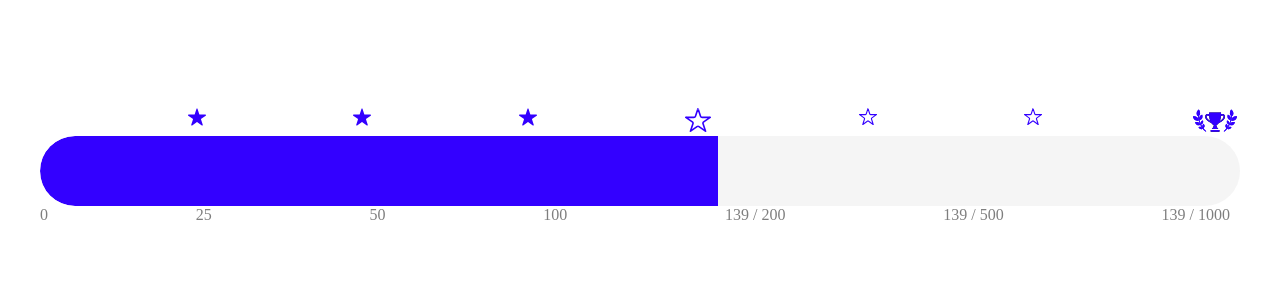
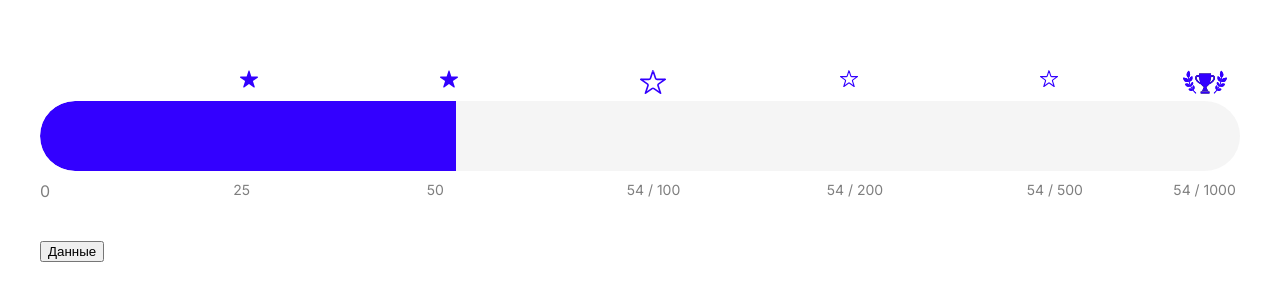
Before and after one commit to kotet912/div-test, a Vue app: page / in a window 1280 px wide. Shown: the part 234-534 px from the top of the page. Built offline with nearby package versions, Linux system fonts and the light colour scheme.

Commit message:
позиционирование звезд и очков

```diff
--- a/src/App.vue
+++ b/src/App.vue
@@ -13,9 +13,12 @@ export default {
 </script>
 
 <style>
+@import url('https://fonts.googleapis.com/css2?family=Inter&display=swap');
+
 #app {
   -webkit-font-smoothing: antialiased;
   -moz-osx-font-smoothing: grayscale;
+  font-family: 'Inter', sans-serif;
 }
 
 body {
--- a/src/components/Game.less
+++ b/src/components/Game.less
@@ -9,26 +9,28 @@
     }
 
     &__box {
-        display: flex;
-        flex-direction: row;
         width: 100%;
-        justify-content: space-between;
+
+        span {
+            position: absolute;
+        }
 
         &__stages {
-            display: flex;
-            flex-direction: row;
-            justify-content: space-between;
             width: 100%;
 
+            &__threshold {
+                position: relative;
 
-
-            &__threshold {
                 &__star-image {
                     width: 18px;
+                    position: absolute;
+                    top: 0;
                 }
 
                 &__star-contrast-image {
                     width: 18px;
+                    position: absolute;
+                    top: 0;
                 }
 
                 &__large-star {
@@ -37,31 +39,57 @@
 
                 &__cup {
                     width: 50px;
+                    left: 95%;
+                    position: relative;
                 }
             }
-
         }
 
         &__threshold-points {
-            margin: 0 10px;
+            // margin: 0 10px;
+            font-size: 14px;
+            position: relative;
 
-
+            span {
+                position: absolute;
+                top: 0;
+                white-space: nowrap;
+            }
         }
     }
 
     &__line {
         width: 1200px;
+        margin-bottom: 10px;
         height: 70px;
         background: #EFEFEF99;
         border-radius: 50px;
         display: flex;
         overflow: hidden;
+        justify-content: space-between;
 
         &__process {
             background: #3300FF;
             height: 100%;
             border-top-left-radius: 50px;
             border-bottom-left-radius: 50px;
+            display: flex;
+            justify-content: space-around;
+
+            &__vertical-line {
+                height: 100%;
+                width: 1px;
+                background: rgba(0, 0, 0, 0.9);
+                z-index: 999;
+            }
+
+            &__vertical-line:last-child {
+                width: 0px;
+            }
         }
     }
+
+    button {
+        margin-top: 5%;
+    }
 }
--- a/src/components/Game.vue
+++ b/src/components/Game.vue
@@ -3,37 +3,54 @@
         <div class="game__box__stages">
             <div />
             <div class="game__box__stages__threshold" v-for="(stage, index) in stages" :key="stage.id">
-                <img :src="totalPoints >= stage.thresholdPoints ? require('@/assets/Star.svg') : require('@/assets/StarContr.svg')"
+                <img v-if="index < stages.length - 1"
+                    :src="totalPoints >= stage.thresholdPoints ? require('@/assets/Star.svg') : require('@/assets/StarContr.svg')"
                     :class="[
                         totalPoints >= stage.thresholdPoints ? 'game__box__stages__threshold__star-image' : 'game__box__stages__threshold__star-contrast-image',
-                        index === stages.length - index ? 'game__box__stages__threshold__large-star' : ''
-                    ]" alt="" />
+                        index + 1 === currentIndex + 1 ? 'game__box__stages__threshold__large-star' : ''
+                    ]" :style="{
+    left: (index * stageWidth) + '%',
+    marginLeft: index === 0 ? stageWidth + '%' : stageWidth + '%' // Расстояние между звездами
+}" alt="" />
             </div>
-
-
             <img class="game__box__stages__threshold__cup" src="../assets/cup.svg" alt="">
         </div>
+
         <div class="game__line">
-            <div class="game__line__process" :style="{ width: gameProgress + '%' }"></div>
+            <div class="game__line__process" :style="{ width: gameProgress + '%' }">
+            </div>
+            <!-- <span class="game__line__process__vertical-line" v-for="(stage) in stages" :key="stage.id"></span> -->
         </div>
 
         <div class="game__box">
             <span>0</span>
-            <div class="game__box__threshold-points" v-for="stage in stages" :key="stage.id">
-                <span v-if="totalPoints < stage.thresholdPoints">
+            <div class="game__box__threshold-points" v-for="(stage, index) in stages" :key="stage.id">
+                <span v-if="totalPoints < stage.thresholdPoints" :style="{
+                    left: (index * stageWidth) + '%',
+                    marginLeft: index === 0 ? stageWidth - (stageWidth / 30) + '%' : (index === stages.length - 1 ? stageWidth - (stageWidth / 3) + '%' : stageWidth - (stageWidth / 15) + '%')
+                }">
                     {{ totalPoints }} / {{ stage.thresholdPoints }}
                 </span>
-                <span v-else>
+                <span v-else :style="{
+                    left: (index * stageWidth) + '%',
+                    marginLeft: index === 0 ? stageWidth - (stageWidth / 30) + '%' : (index === stages.length - 1 ? stageWidth - (stageWidth / 3) + '%' : stageWidth - (stageWidth / 15) + '%')
+                }">
                     {{ stage.thresholdPoints }}
                 </span>
             </div>
         </div>
+        <button @click="updateBestResults">Данные</button>
     </div>
 </template>
 
 <script>
 export default {
     name: 'DivTestGame',
+    data () {
+        return {
+            currentIndex: -1,
+        };
+    },
     computed: {
         stages () {
             return this.$store.state.stages;
@@ -43,37 +60,56 @@ export default {
                 return sum + stage.games.reduce((stageSum, game) => stageSum + game.bestResult, 0);
             }, 0);
         },
+        stageCount () {
+            return this.stages.length;
+        },
+        stageWidth () {
+            if (this.stageCount === 0) {
+                return 0;
+            }
+            return 100 / this.stageCount;
+        },
         gameProgress () {
-            const stageCount = this.stages.length;
-            if (stageCount === 0) {
-                return 0; // Избегаем деления на ноль
+            if (this.stageCount === 0) {
+                return 0;
             }
 
-            // Рассчитываем ширину каждого этапа в процентах
-            const stageWidth = 100 / stageCount;
-
             // Найдем индекс текущего этапа, который не пройден
-            let currentIndex = -1;
-            for (let i = 0; i < stageCount; i++) {
+            // eslint-disable-next-line vue/no-side-effects-in-computed-properties
+            this.currentIndex = -1; // Обновляем значение currentIndex
+            for (let i = 0; i < this.stageCount; i++) {
                 if (this.totalPoints < this.stages[i].thresholdPoints) {
-                    currentIndex = i;
+                    // eslint-disable-next-line vue/no-side-effects-in-computed-properties
+                    this.currentIndex = i;
                     break;
                 }
             }
 
-            if (currentIndex === -1) {
+            if (this.currentIndex === -1) {
                 return 100; // Если все этапы пройдены, процент равен 100%
             }
 
-            if (currentIndex === 0) {
+            if (this.currentIndex === 0) {
                 // Если текущий этап первый, используем общее количество очков
-                return (this.totalPoints / this.stages[currentIndex].thresholdPoints) * stageWidth;
+                return (this.totalPoints / this.stages[this.currentIndex].thresholdPoints) * this.stageWidth;
             } else {
                 // Рассчитываем текущую ширину процесс-бара на основе индекса текущего этапа
-                const currentWidth = (currentIndex * stageWidth) + ((this.totalPoints - this.stages[currentIndex - 1].thresholdPoints) / (this.stages[currentIndex].thresholdPoints - this.stages[currentIndex - 1].thresholdPoints)) * stageWidth;
+                const currentWidth = (this.currentIndex * this.stageWidth) + ((this.totalPoints - this.stages[this.currentIndex - 1].thresholdPoints) / (this.stages[this.currentIndex].thresholdPoints - this.stages[this.currentIndex - 1].thresholdPoints)) * this.stageWidth;
 
                 return Math.min(currentWidth, 100);
             }
+        },
+    },
+    methods: {
+        updateBestResults () {
+            this.stages.forEach((stage) => {
+                // Генерируем случайное число от 0 до thresholdPoints для этапа
+                const randomBestResult = Math.floor(Math.random() * (150 + 1));
+                stage.games.forEach((game) => {
+                    // Ограничиваем значение bestResult максимумом thresholdPoints этапа
+                    game.bestResult = Math.min(randomBestResult, stage.thresholdPoints);
+                });
+            });
         },
     },
 };
--- a/src/store.js
+++ b/src/store.js
@@ -10,7 +10,7 @@ export default createStore({
                 "games": [
                     {
                         "name": "Игра 1.1",
-                        "bestResult": 14,
+                        "bestResult": 10,
                         "isPlayed": false
                     }
                 ]
@@ -22,7 +22,7 @@ export default createStore({
                 "games": [
                     {
                         "name": "Игра 2.1",
-                        "bestResult": 15,
+                        "bestResult": 44,
                         "isPlayed": false
                     }
                 ]
@@ -34,7 +34,7 @@ export default createStore({
                 "games": [
                     {
                         "name": "Игра 3.1",
-                        "bestResult": 10,
+                        "bestResult": 0,
                         "isPlayed": false
                     }
                 ]
@@ -70,7 +70,7 @@ export default createStore({
                 "games": [
                     {
                         "name": "Игра 6.1",
-                        "bestResult": 100,
+                        "bestResult": 0,
                         "isPlayed": false
                     },
                     {
```
